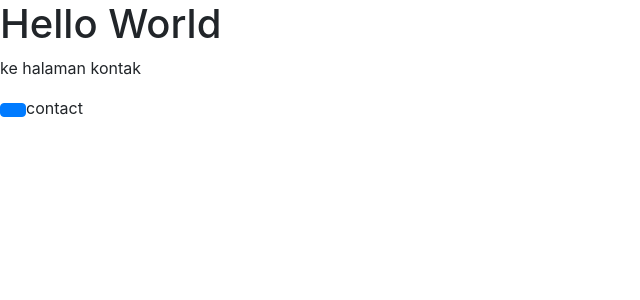
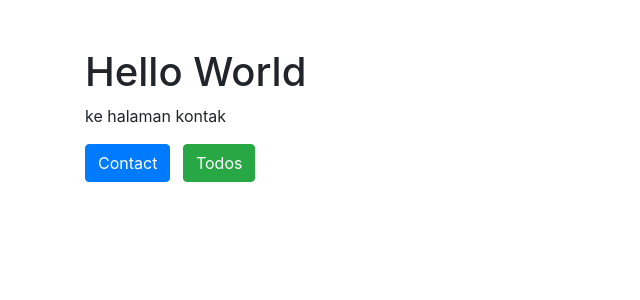
Before and after one commit to PAW-AntaraTI501P/20230140043-node-server, a Node server app: page / in a window 1280 px wide. Shown: the top 300 px of the page, without its empty margins (0-640 px from the left). Run offline with Node 20, Linux system fonts and the light colour scheme.

Commit message:
Tugas Pertemuan 5

```diff
--- a/package.json
+++ b/package.json
@@ -13,6 +13,7 @@
   "type": "commonjs",
   "dependencies": {
     "cors": "^2.8.5",
+    "dotenv": "^17.2.1",
     "ejs": "^3.1.10",
     "express": "^5.1.0",
     "nodemon": "^3.1.10"
--- a/server.js
+++ b/server.js
@@ -1,32 +1,82 @@
+require('dotenv').config();
 const express = require('express');
 const app = express();
-const port = 3001;
+const port = process.env.PORT || 3001; // Menambahkan port default jika tidak ada di .env
 
-const { router: todoRouter } = require("./routes/todo");
+// Data dummy (seharusnya dari database, tapi untuk sekarang kita pakai array)
+let todos = [
+    { id: 1, task: "Belajar Node.js" },
+    { id: 2, task: "Membuat API" },
+];
 
-// Middleware
+// ===================================
+//            MIDDLEWARE
+// ===================================
+// Middleware untuk membaca data JSON (untuk API)
 app.use(express.json());
+// Middleware untuk membaca data dari form HTML (PENTING!)
+app.use(express.urlencoded({ extended: true }));
 
-// View Engine
+// Mengatur EJS sebagai View Engine
 app.set('view engine', 'ejs');
 
-// Routes
-app.use("/todos", todoRouter); // API route
-
+// ===================================
+//          RUTE HALAMAN
+// ===================================
+// Halaman utama
 app.get('/', (req, res) => {
-  res.render('index'); // views/index.ejs
+  res.render('index');
 });
 
+// Halaman contact
 app.get('/contact', (req, res) => {
-  res.render('contact'); // views/contact.ejs
+  res.render('contact');
 });
 
-// Middleware 404
+// Halaman untuk menampilkan semua todos
+app.get('/todospages', (req, res) => {
+  res.render('todospages', { todos: todos }); // Kirim array todos ke EJS
+});
+
+
+// RUTE UNTUK MENAMBAH DATA BARU (CREATE)
+app.post('/todos/add', (req, res) => {
+    const newId = todos.length > 0 ? todos[todos.length - 1].id + 1 : 1;
+    const newTask = {
+        id: newId,
+        task: req.body.task
+    };
+    todos.push(newTask);
+    res.redirect('/todospages');
+});
+
+// RUTE UNTUK MEMPROSES DATA YANG DIEDIT (UPDATE)
+app.post('/todos/update/:id', (req, res) => {
+    const idToUpdate = parseInt(req.params.id);
+    const todo = todos.find(t => t.id === idToUpdate);
+
+    if (todo) {
+        todo.task = req.body.task;
+    }
+    res.redirect('/todospages');
+});
+
+// RUTE UNTUK MENGHAPUS DATA (DELETE)
+app.post('/todos/delete/:id', (req, res) => {
+    const idToDelete = parseInt(req.params.id);
+    todos = todos.filter(t => t.id !== idToDelete);
+    res.redirect('/todospages');
+});
+
+// ===================================
+//       MIDDLEWARE & SERVER
+// ===================================
+// Middleware 404 (jika halaman tidak ditemukan)
 app.use((req, res) => {
   res.status(404).send('Page not found 404');
 });
 
-// Start Server
+// Menjalankan Server
 app.listen(port, () => {
   console.log(`Server is running on http://localhost:${port}`);
 });
--- a/views/index.ejs
+++ b/views/index.ejs
@@ -8,9 +8,10 @@
     rel="stylesheet"
     href="https://stackpath.bootstrapcdn.com/bootstrap/4.5.2/css/bootstrap.min.css">
 </head>
-<body>
+<body class="container mt-5">
     <h1>Hello World</h1>
     <p>ke halaman kontak</p>
-    <a href="/contact"class="btn btn-primary"></a>contact</a>
+    <a href="/contact" class="btn btn-primary">Contact</a>
+    <a href="/todospages" class="btn btn-success ml-2">Todos</a>
 </body>
 </html>
```
Also changed, not shown: 2 other files.
